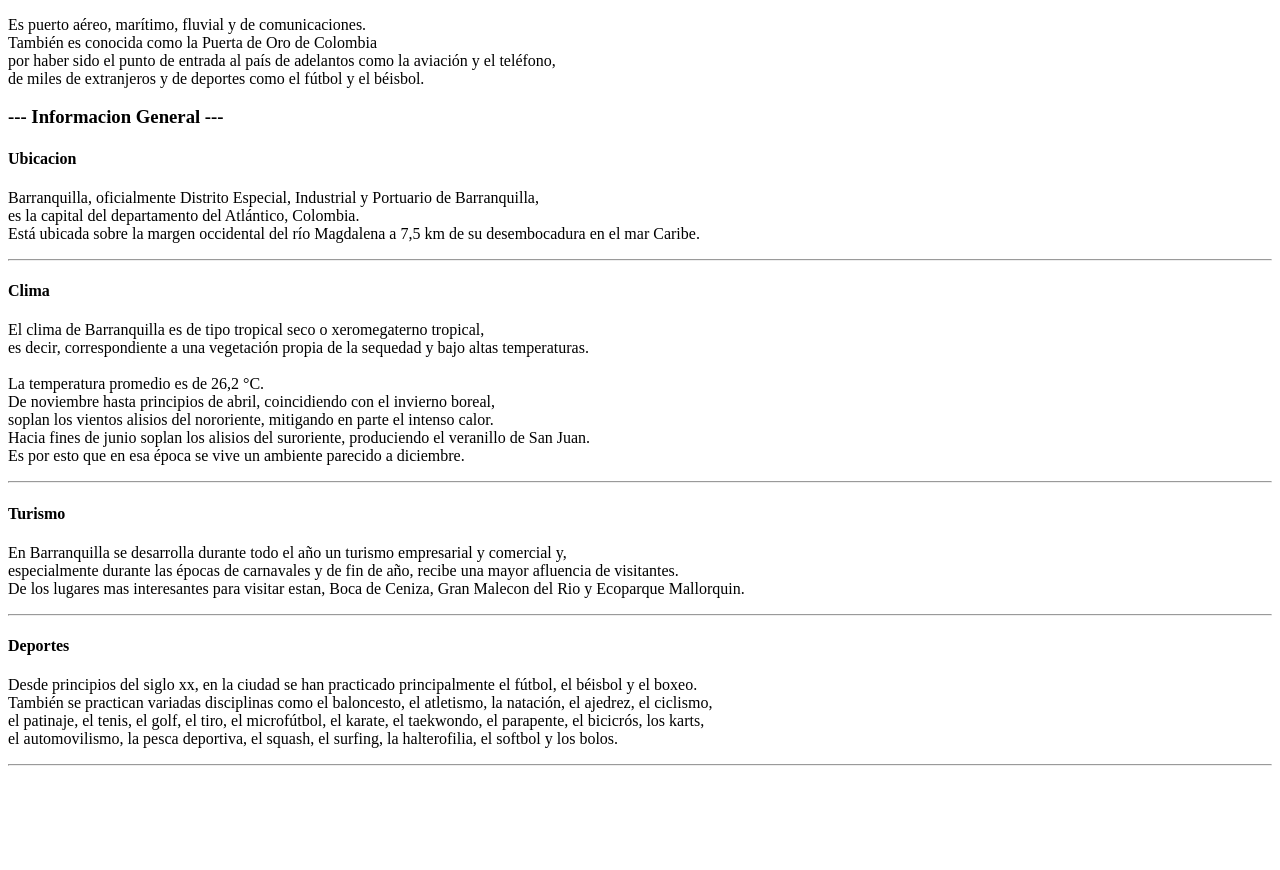
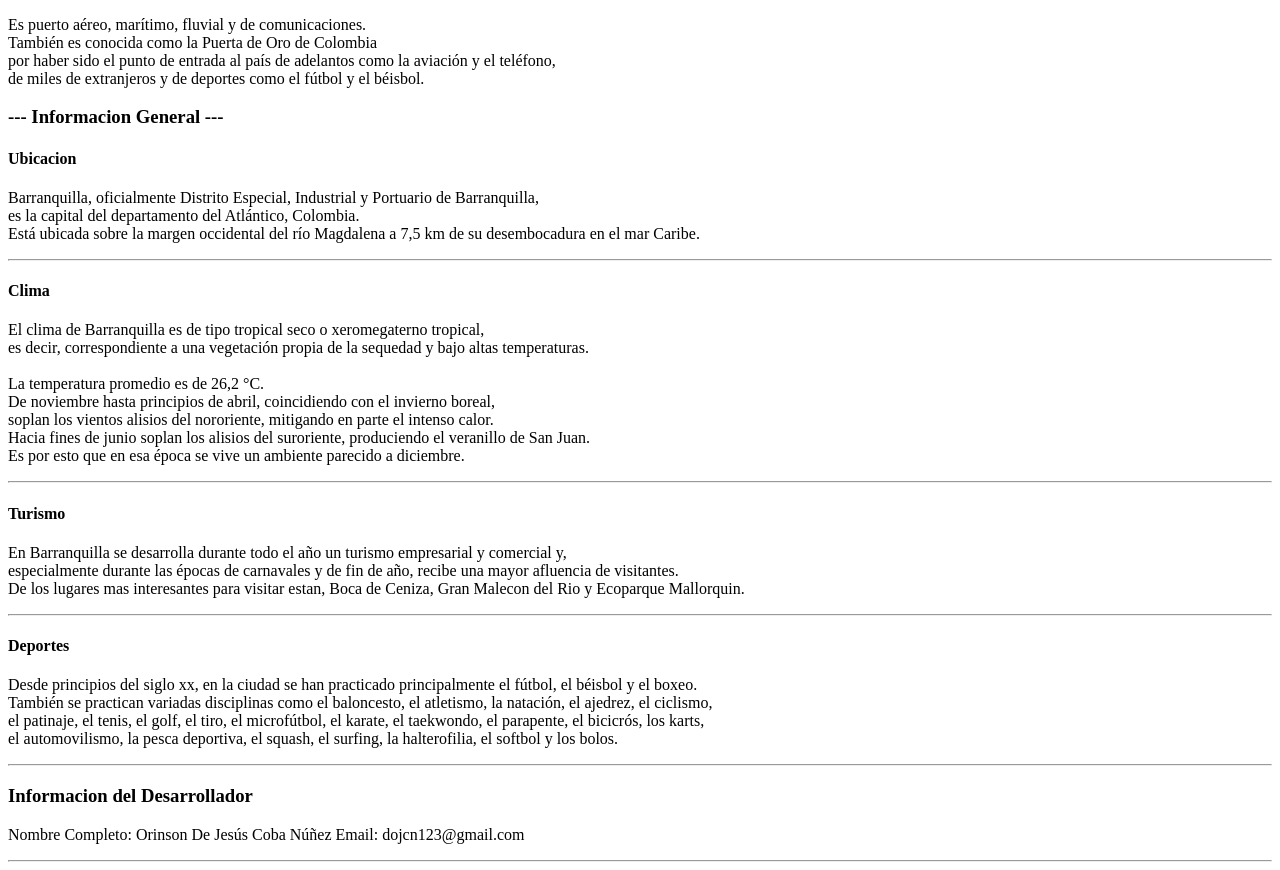
Before and after one commit to Srinsoo/Actividad_1, a plain HTML site: page index.html in a window 1280 px wide. Shown: the part 105-975 px from the top of the page. Before the commit the page ends 879 px from the top, so only its background shows below. Drawn offline with Linux system fonts and the light colour scheme.

Commit message:
Datos del desarrollador

```diff
--- a/index.html
+++ b/index.html
@@ -61,6 +61,14 @@
     </p>
     <hr>
 
+    <h3>Informacion del Desarrollador</h3>
+
+    <p>
+        Nombre Completo: Orinson De Jesús Coba Núñez
+        Email: dojcn123@gmail.com
+    </p>
+
+    <hr>
 </body>
 
 </html>
```
